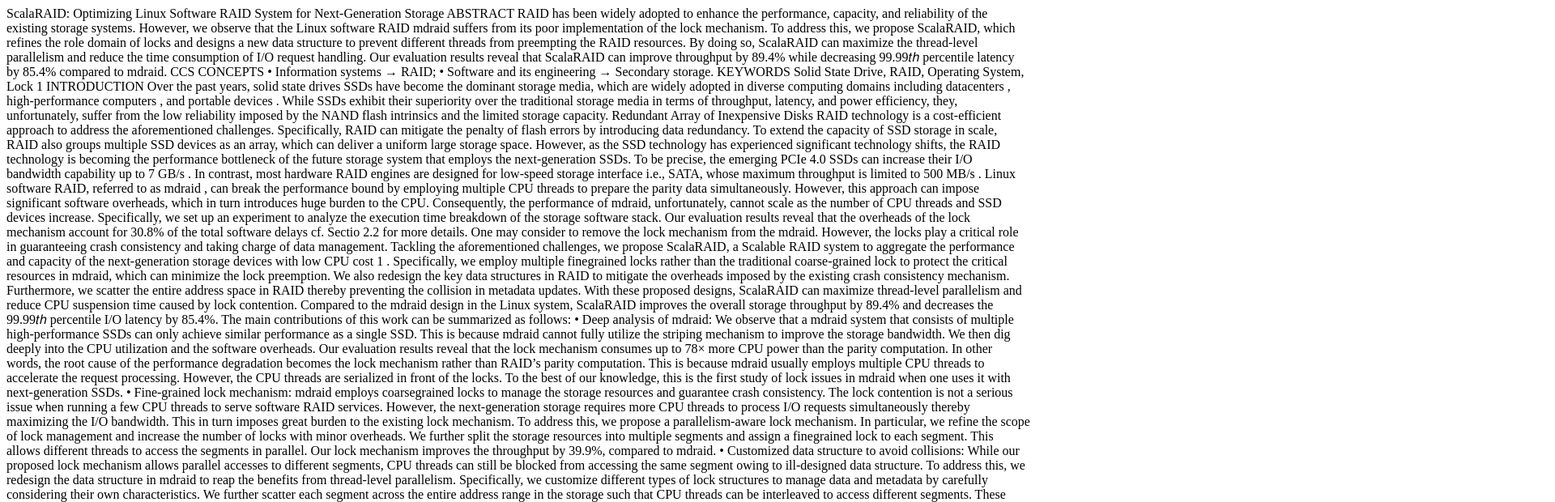
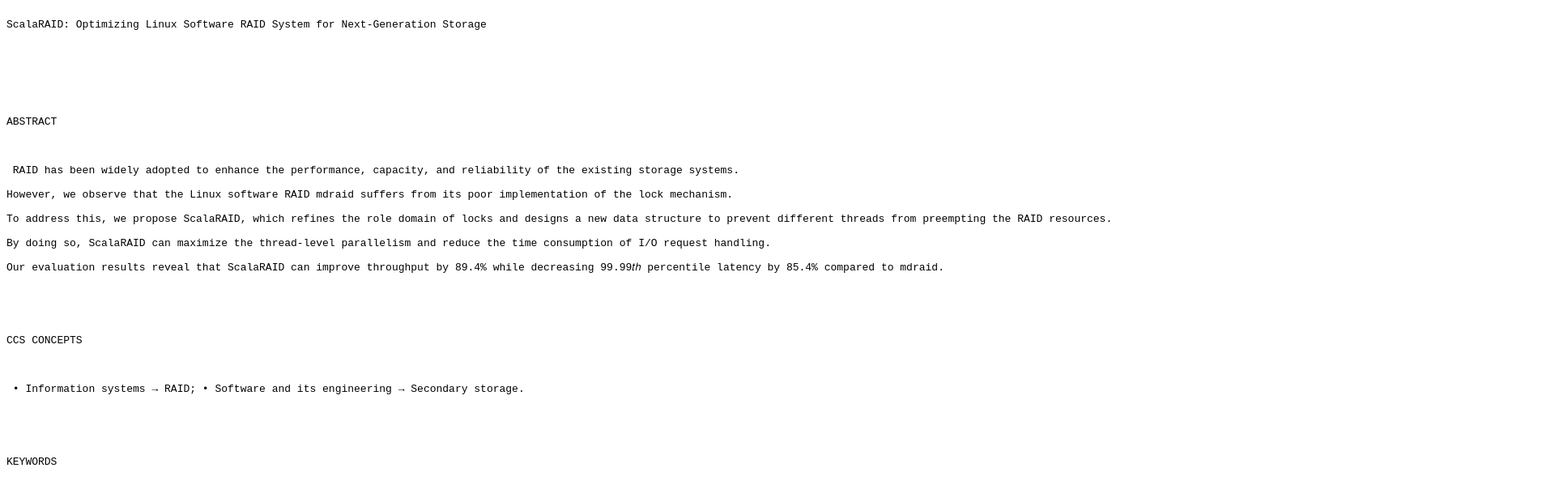
Before and after one commit to dmitry663/dmitry663.github.io, a plain HTML site: page index.html in a window 1280 px wide. Shown: the top 620 px of the page at 81% size, 1920 px wide, since content can reach past the window. Drawn offline with Linux system fonts and the light colour scheme.

Commit message:
Update index.html

```diff
--- a/index.html
+++ b/index.html
@@ -1,5 +1,6 @@
 <html lgng="ko">
-
+ <body>
+<pre>
 
 ScalaRAID: Optimizing Linux Software RAID System for Next-Generation Storage
 
@@ -648,6 +649,6 @@ Note that ScalaRAID is orthogonal to the aforementioned approaches.
 In this work, we propose ScalaRAID, which achieves scalable performance of the storage management software by relaxing the constraints imposed by the lock mechanism.
 
 ScalaRAID successfully aggregates the performance and capacity of the next-generation storage with low CPU cost.
-
-
+</pre>
+</body>
 </html>
```
